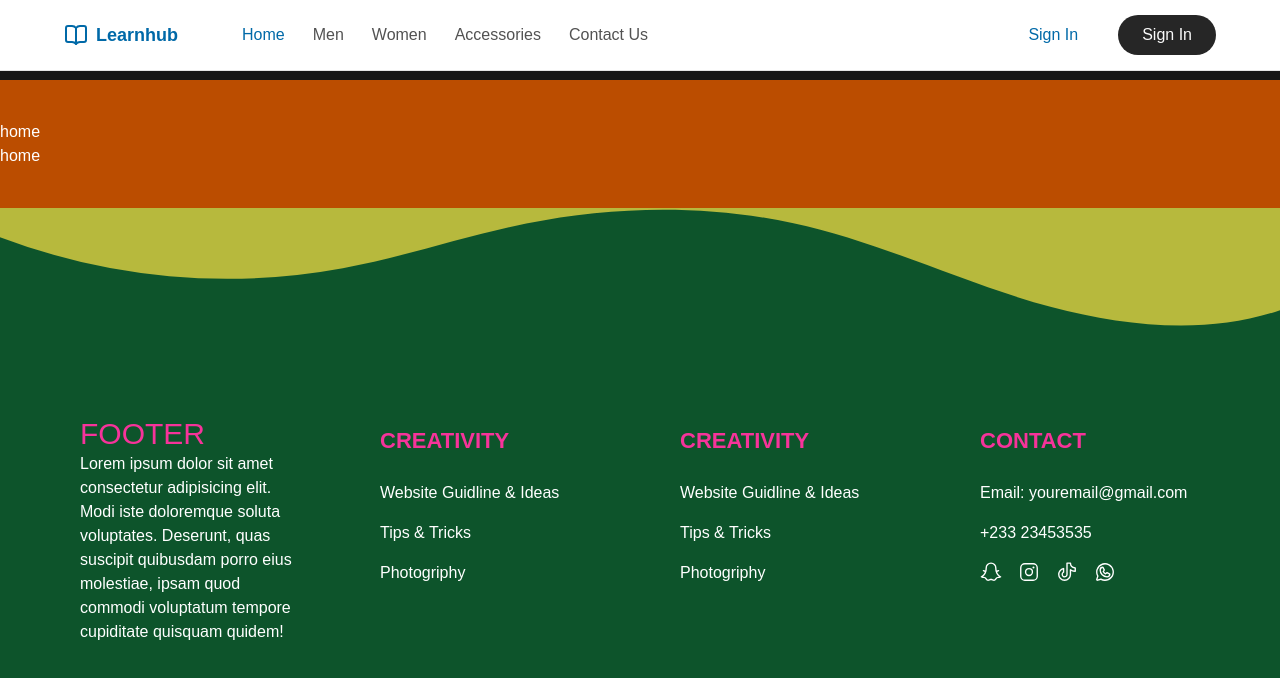
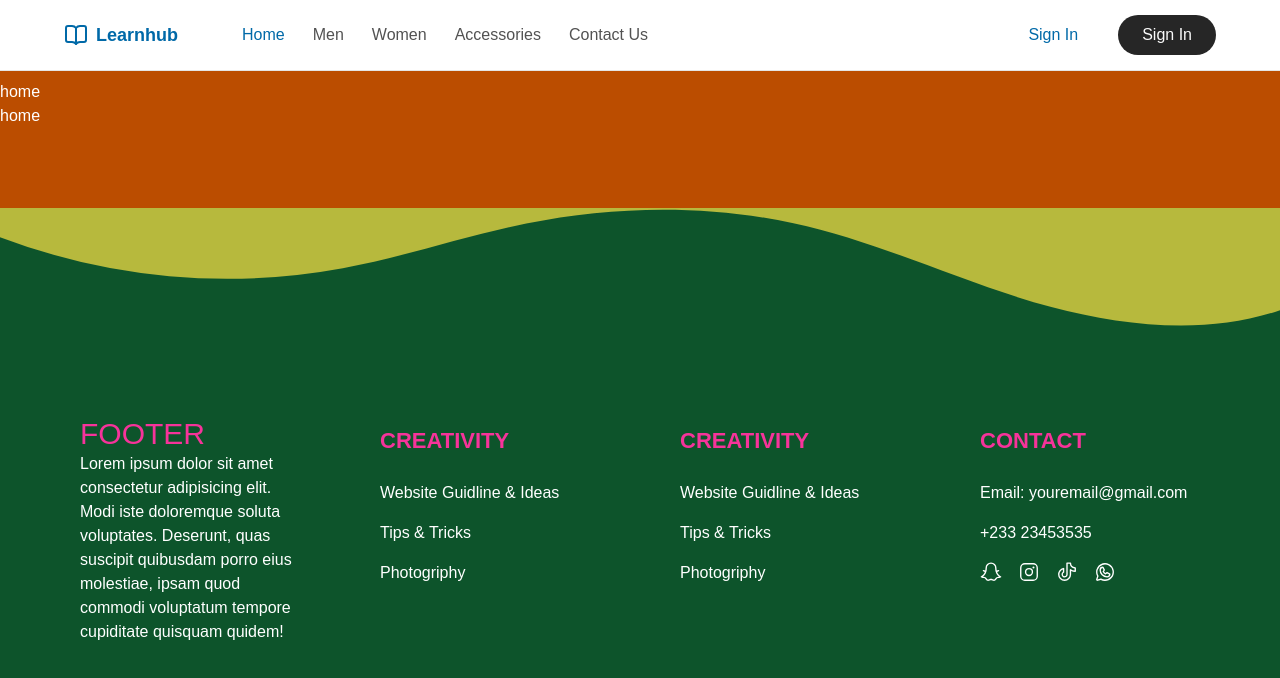
Before and after one commit to AyBee076/NavBar_2, a Next.js app: page / in a window 1280 px wide. Shown: the top 678 px of the page. Built offline with nearby package versions, Linux system fonts and the light colour scheme.

Commit message:
all errors fixed for the mean time

```diff
--- a/app/page.tsx
+++ b/app/page.tsx
@@ -2,7 +2,7 @@ import Image from "next/image";
 
 export default function Home() {
   return (
-    <div className="mt-20 bg-amber-700 py-10">
+    <div className="py-20 bg-amber-700">
       home <br />
       home
 
```
